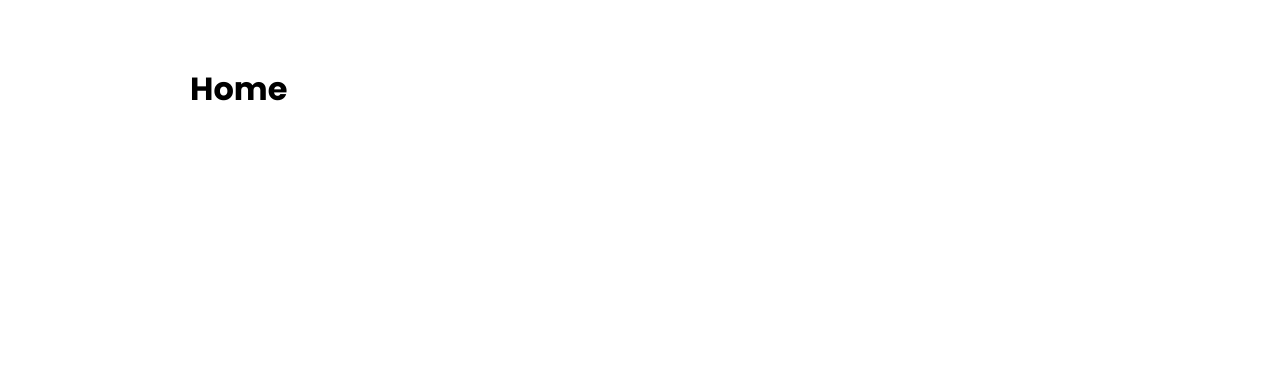
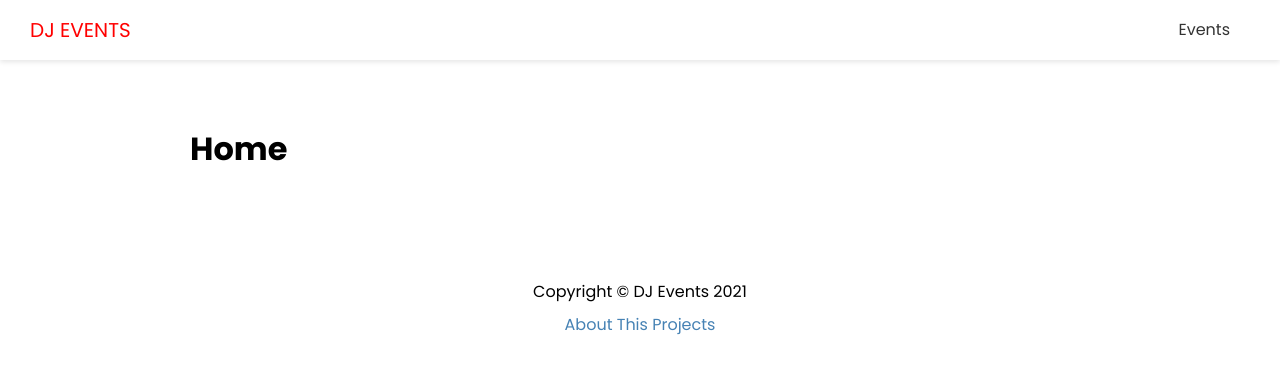
Before and after one commit to moses1206/Dj-Events-frontend, a Next.js app: page / in a window 1280 px wide. Shown: the top 374 px of the page. Built offline with nearby package versions, Linux system fonts and the light colour scheme.

Commit message:
Add Header Footer

```diff
--- /dev/null
+++ b/components/Footer.js
@@ -0,0 +1,13 @@
+import Link from 'next/link';
+import styles from '../styles/Footer.module.css';
+
+export default function Footer() {
+  return (
+    <footer className={styles.footer}>
+      <p>Copyright &copy; DJ Events 2021</p>
+      <p>
+        <Link href="/about">About This Projects</Link>
+      </p>
+    </footer>
+  );
+}
--- /dev/null
+++ b/components/Header.js
@@ -0,0 +1,22 @@
+import Link from 'next/link';
+import styles from '../styles/Header.module.css';
+
+export default function Header() {
+  return (
+    <header className={styles.header}>
+      <div className={styles.logo}>
+        <Link href="/">DJ Events</Link>
+      </div>
+
+      <nav>
+        <ul>
+          <li>
+            <Link href="/events">
+              <a>Events</a>
+            </Link>
+          </li>
+        </ul>
+      </nav>
+    </header>
+  );
+}
--- a/components/Layout.js
+++ b/components/Layout.js
@@ -1,4 +1,6 @@
 import Head from 'next/head';
+import Header from './Header';
+import Footer from './Footer';
 import styles from '../styles/Layout.module.css';
 
 export default function Layout({ title, description, keywords, children }) {
@@ -9,8 +11,9 @@
         <meta name="description" content={description} />
         <meta name="keywords" content={keywords} />
       </Head>
-
+      <Header />
       <div className={styles.container}>{children}</div>
+      <Footer />
     </div>
   );
 }
--- /dev/null
+++ b/styles/Footer.module.css
@@ -0,0 +1,8 @@
+.footer {
+  margin: 100px 0 40px;
+  text-align: center;
+}
+
+.footer p {
+  margin: 5px 0;
+}
--- /dev/null
+++ b/styles/Header.module.css
@@ -0,0 +1,56 @@
+.header {
+  display: flex;
+  justify-content: space-between;
+  align-items: center;
+  background: #fff;
+  color: #333;
+  height: 60px;
+  padding: 0 30px;
+  box-shadow: 0 2px 5px rgba(0, 0, 0, 0.1);
+}
+
+.header a {
+  color: #333;
+  margin-right: 20px;
+}
+
+.header a:hover {
+  color: #000;
+}
+.header ul {
+  display: flex;
+  align-items: center;
+  justify-content: center;
+  list-style: none;
+}
+
+.logo {
+  color: red;
+  font-size: 20px;
+  text-transform: uppercase;
+}
+
+.logo a {
+  color: red;
+}
+
+@media (max-width: 768px) {
+  .header {
+    flex-direction: column;
+    height: auto;
+  }
+
+  .header ul {
+    margin: 20px 0;
+    flex-direction: column;
+    text-align: center;
+  }
+
+  .header a {
+    margin-right: 0;
+  }
+
+  .logo {
+    margin: 20px 0;
+  }
+}
```
Also changed, not shown: 1 other file (tests, documents, lock files or other folders).
